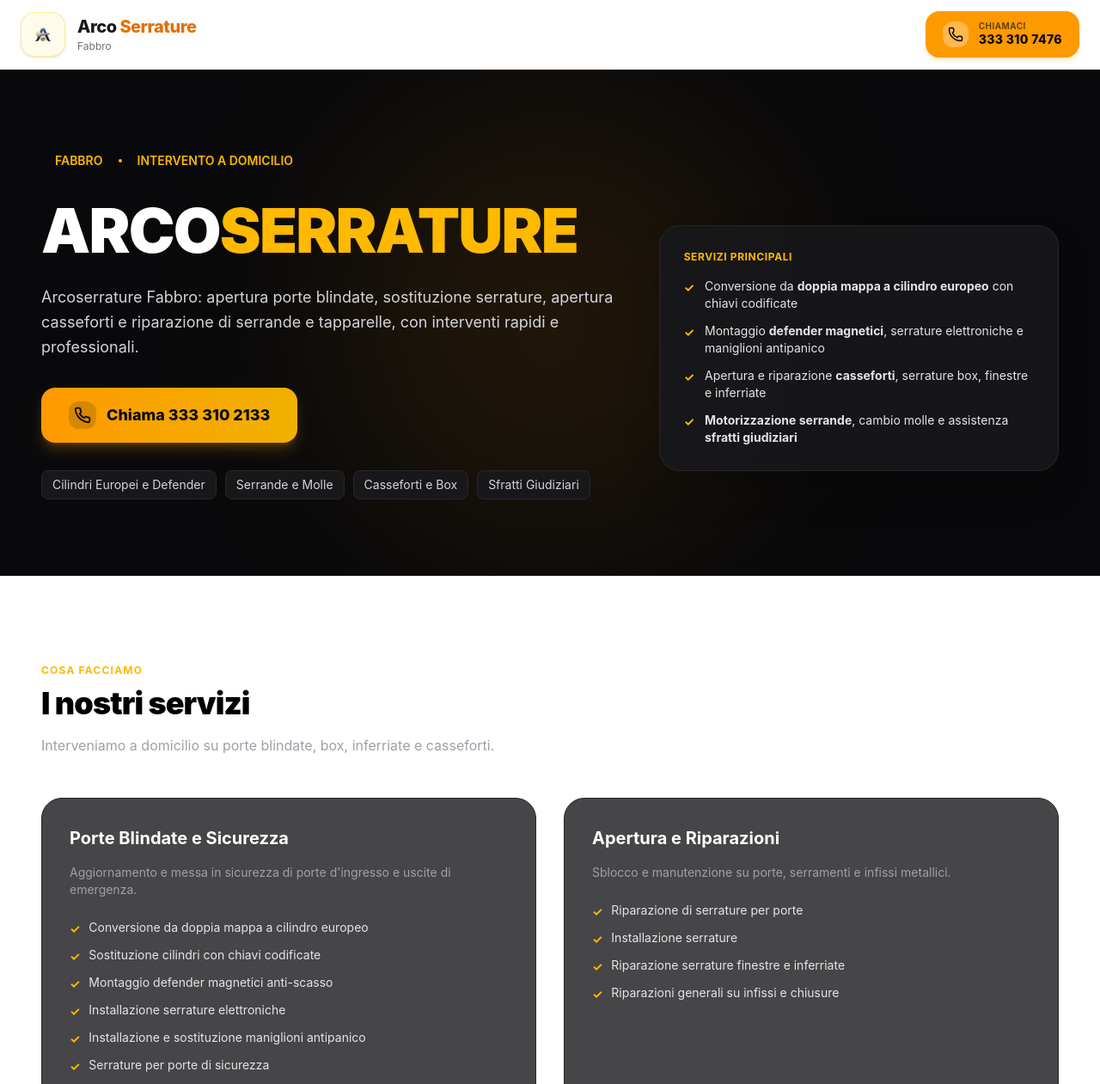
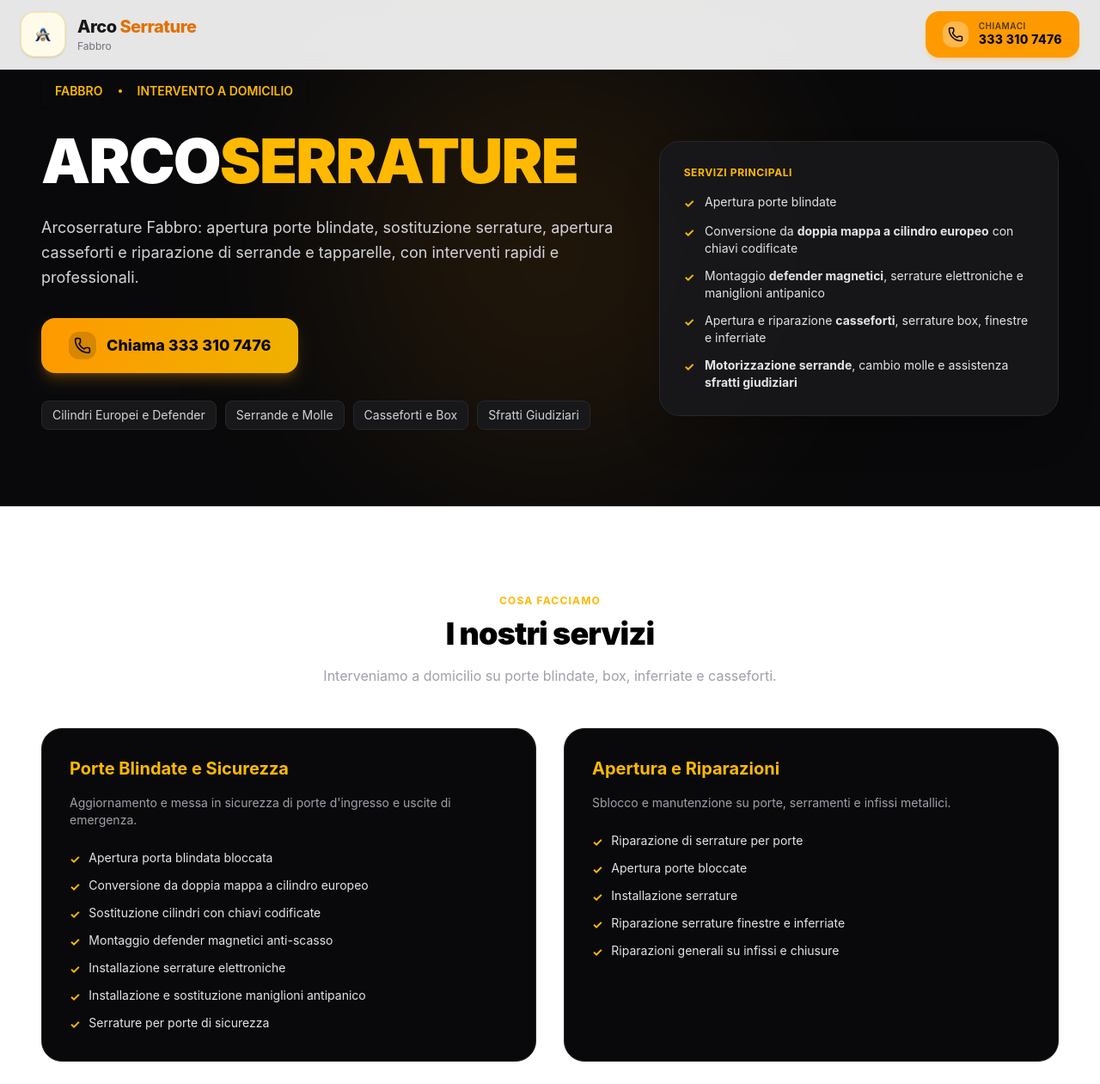
Before and after one commit to strazzullociroandrea/arcoserrature, an Astro site: page / in a window 1280 px wide. Shown: the top 1261 px of the page at 86% size. Built offline with nearby package versions, Linux system fonts and the light colour scheme; Astro itself is replaced by a stand-in of ours.

Commit message:
feat: update Header and Hero components for improved layout and styling

```diff
--- a/src/components/Header.astro
+++ b/src/components/Header.astro
@@ -2,7 +2,7 @@
 import {Phone} from "lucide-react"
 ---
 
-<header class="sticky top-0 z-50 backdrop-blur-md bg-white/90 border-b border-zinc-200/80 shadow-sm transition-all">
+<header class="fixed w-full top-0 z-50 backdrop-blur-md bg-white/90 border-b border-zinc-200/80 shadow-sm transition-all">
     <div class="max-w-7xl px-3 sm:px-6 mx-auto">
         <div class="flex items-center justify-between h-18 sm:h-20">
 
--- a/src/components/Hero.astro
+++ b/src/components/Hero.astro
@@ -1,5 +1,5 @@
 ---
-import {Dot} from "lucide-react";
+import {Dot, Phone} from "lucide-react";
 ---
 <section id="hero" class="p-4 relative w-full bg-zinc-950 py-14 sm:py-22 border-b border-zinc-800 overflow-hidden">
     <div class="absolute top-1/2 left-1/2 -translate-x-1/2 -translate-y-1/2 w-[500px] h-[500px] bg-amber-500/10 blur-[120px] pointer-events-none rounded-full"></div>
@@ -27,17 +27,13 @@ import {Dot} from "lucide-react";
 
                 <div class="mt-8 flex flex-col sm:flex-row items-center justify-center md:justify-start gap-4">
                     <a
-                            href="tel:+393333102133"
+                            href="tel:+393333107476"
                             class="group inline-flex w-full sm:w-auto items-center justify-center space-x-3 rounded-2xl bg-gradient-to-r from-amber-500 to-yellow-500 hover:from-amber-400 hover:to-yellow-400 px-8 py-4 text-base font-extrabold text-zinc-950 shadow-lg shadow-amber-500/25 active:scale-95 transition-all duration-200 sm:text-lg"
                     >
                         <div class="p-1.5 bg-zinc-950/15 rounded-xl group-hover:rotate-12 transition-transform">
-                            <svg xmlns="http://www.w3.org/2000/svg" width="20" height="20" viewBox="0 0 24 24"
-                                 fill="none" stroke="currentColor" stroke-width="2.25" stroke-linecap="round"
-                                 stroke-linejoin="round" class="shrink-0">
-                                <path d="M22 16.92v3a2 2 0 0 1-2.18 2 19.79 19.79 0 0 1-8.63-3.07 19.5 19.5 0 0 1-6-6 19.79 19.79 0 0 1-3.07-8.67A2 2 0 0 1 4.11 2h3a2 2 0 0 1 2 1.72 12.84 12.84 0 0 0 .7 2.81 2 2 0 0 1-.45 2.11L8.09 9.91a16 16 0 0 0 6 6l1.27-1.27a2 2 0 0 1 2.11-.45 12.84 12.84 0 0 0 2.81.7A2 2 0 0 1 22 16.92z"/>
-                            </svg>
+                            <Phone className="w-5 h-5"/>
                         </div>
-                        <span>Chiama 333 310 2133</span>
+                        <span>Chiama 333 310 7476</span>
                     </a>
                 </div>
 
@@ -55,6 +51,10 @@ import {Dot} from "lucide-react";
                         Servizi Principali
                     </p>
                     <ul class="space-y-3 text-sm text-zinc-200">
+                        <li class="flex items-start gap-3">
+                            <span class="mt-0.5 text-amber-400 font-bold">✓</span>
+                            <span>Apertura porte blindate</span>
+                        </li>
                         <li class="flex items-start gap-3">
                             <span class="mt-0.5 text-amber-400 font-bold">✓</span>
                             <span>Conversione da <strong>doppia mappa a cilindro europeo</strong> con chiavi codificate</span>
--- a/src/components/Photos.astro
+++ b/src/components/Photos.astro
@@ -40,7 +40,7 @@ const works = [
 ];
 ---
 
-<section id="lavori" class="w-full bg-zinc-950 py-16 sm:py-24 border-b border-zinc-800">
+<section id="lavori" class="p-4 w-full bg-zinc-950 py-16 sm:py-24 border-b border-zinc-800">
     <div class="mx-auto max-w-7xl px-4 sm:px-6 lg:px-8">
         <div class="max-w-2xl mx-auto text-center mb-12">
             <p class="text-xs font-semibold uppercase tracking-widest text-amber-400">
--- a/src/components/Services.astro
+++ b/src/components/Services.astro
@@ -4,6 +4,7 @@ const categories = [
         title: "Porte Blindate e Sicurezza",
         description: "Aggiornamento e messa in sicurezza di porte d'ingresso e uscite di emergenza.",
         items: [
+            "Apertura porta blindata bloccata",
             "Conversione da doppia mappa a cilindro europeo",
             "Sostituzione cilindri con chiavi codificate",
             "Montaggio defender magnetici anti-scasso",
@@ -17,6 +18,7 @@ const categories = [
         description: "Sblocco e manutenzione su porte, serramenti e infissi metallici.",
         items: [
             "Riparazione di serrature per porte",
+            "Apertura porte bloccate",
             "Installazione serrature",
             "Riparazione serrature finestre e inferriate",
             "Riparazioni generali su infissi e chiusure",
@@ -46,7 +48,7 @@ const categories = [
 
 <section id="servizi" class="w-full p-4 py-16 sm:py-24">
     <div class="mx-auto max-w-7xl px-4 sm:px-6 lg:px-8">
-        <div class="max-w-3xl">
+        <div class="max-w-3xl mx-auto text-center">
       <span class="text-xs font-bold uppercase tracking-widest text-amber-400">
         Cosa Facciamo
       </span>
@@ -60,10 +62,10 @@ const categories = [
 
         <div class="mt-12 grid grid-cols-1 md:grid-cols-2 gap-6 lg:gap-8">
             {categories.map((cat) => (
-                    <div class="flex flex-col justify-between rounded-3xl bg-zinc-900/80 border border-zinc-800 hover:border-amber-500/40 p-6 sm:p-8 transition-colors">
+                    <div class="flex flex-col justify-between rounded-3xl bg-zinc-950 border border-zinc-800 hover:border-amber-500/40 p-6 sm:p-8 transition-colors">
                         <div>
                             <div class="flex items-center justify-between gap-4 mb-4">
-                                <h3 class="text-xl font-bold text-white">{cat.title}</h3>
+                                <h3 class="text-xl font-bold text-amber-400">{cat.title}</h3>
 
                             </div>
                             <p class="text-sm text-zinc-400 mb-6">{cat.description}</p>
```
